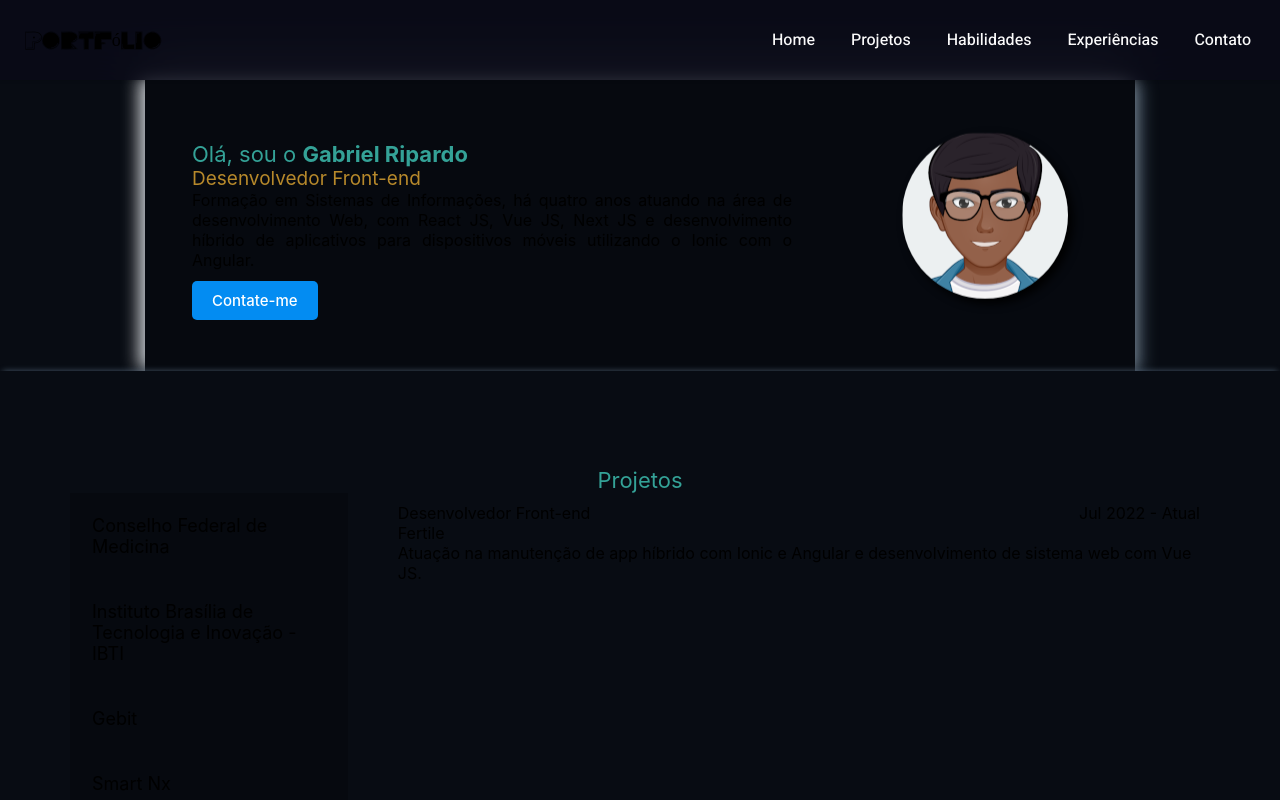
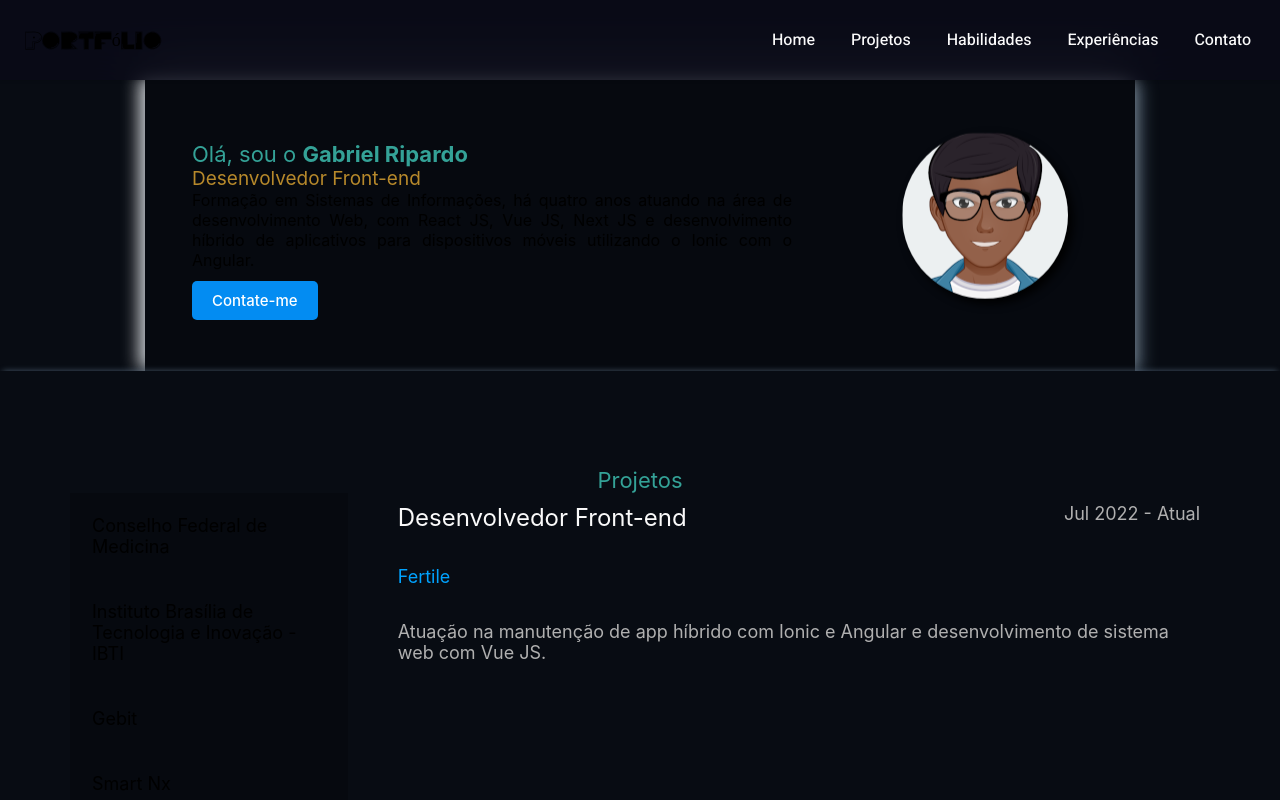
Before and after one commit to gabrielripardo/portfolio, a Next.js app: page / in a window 1280 px wide. Shown: the top 800 px of the page. Built offline with nearby package versions, Linux system fonts and the light colour scheme.

Commit message:
import de scscc + estilização do component jobs

```diff
--- a/components/Jobs/styles.module.scss
+++ b/components/Jobs/styles.module.scss
@@ -1,3 +1,5 @@
+@import '../../styles/globals.scss';
+
 .container {
     width: 100%;
     display: flex;
@@ -21,13 +23,23 @@
     .details {
         width: 823px;
         padding: 10px;
+        font-size: 18px;
+        color: $color-gray-medium;
 
         .header {
             display: flex;
             justify-content: space-between;
+
+            .role {
+                font-size: 24px;
+                color: $color-gray;
+            }
         }
 
-        .description {}
+        .name {
+            color: $color-default;
+            margin: 34px 0;
+        }
     }
 }
 
--- a/styles/Home.module.scss
+++ b/styles/Home.module.scss
@@ -1,9 +1,5 @@
 @import "mixins";
-
-$color-primary: var(--color-default);
-$color-low-black: var(--color-low-black);
-$color-black: var(--color-black);
-$color-white: var(--color-white);
+@import './globals.scss';
 
 @font-face {
   font-family: 'pacfontregular';
--- a/styles/globals.css
+++ b/styles/globals.css
@@ -1,6 +1,7 @@
 :root {
   --color-default: #00a3ff;
   --color-gray: #fafafa;
+  --color-gray-medium: #b0b0b0;
   --color-shadow-default: #000;
   --background-content: #fff;
   --color-low-black: #080c13;
--- /dev/null
+++ b/styles/globals.scss
@@ -0,0 +1,7 @@
+$color-default: var(--color-default);
+$color-primary: var(--color-default);
+$color-low-black: var(--color-low-black);
+$color-black: var(--color-black);
+$color-white: var(--color-white);
+$color-gray: var(--color-gray);
+$color-gray-medium: var(--color-gray-medium);
```
